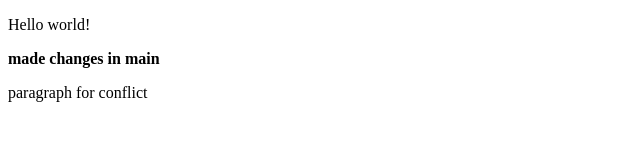
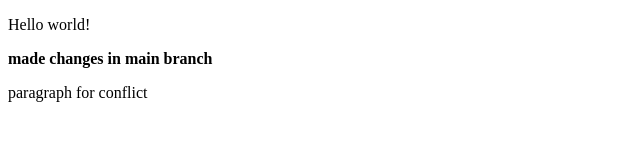
Before and after one commit to avisii1/test, a plain HTML site: page index.html in a window 1280 px wide. Shown: the full height of the page, 0-640 px from the left. Drawn offline with Linux system fonts and the light colour scheme.

Commit message:
made changes in main branch

```diff
--- a/index.html
+++ b/index.html
@@ -5,7 +5,7 @@
 </head>
 <body>
 <p>Hello world!</p>
-<b> made changes in main</b>
+<b> made changes in main branch</b>
 <p>paragraph for conflict</p>
 </body>
 </html>
```
